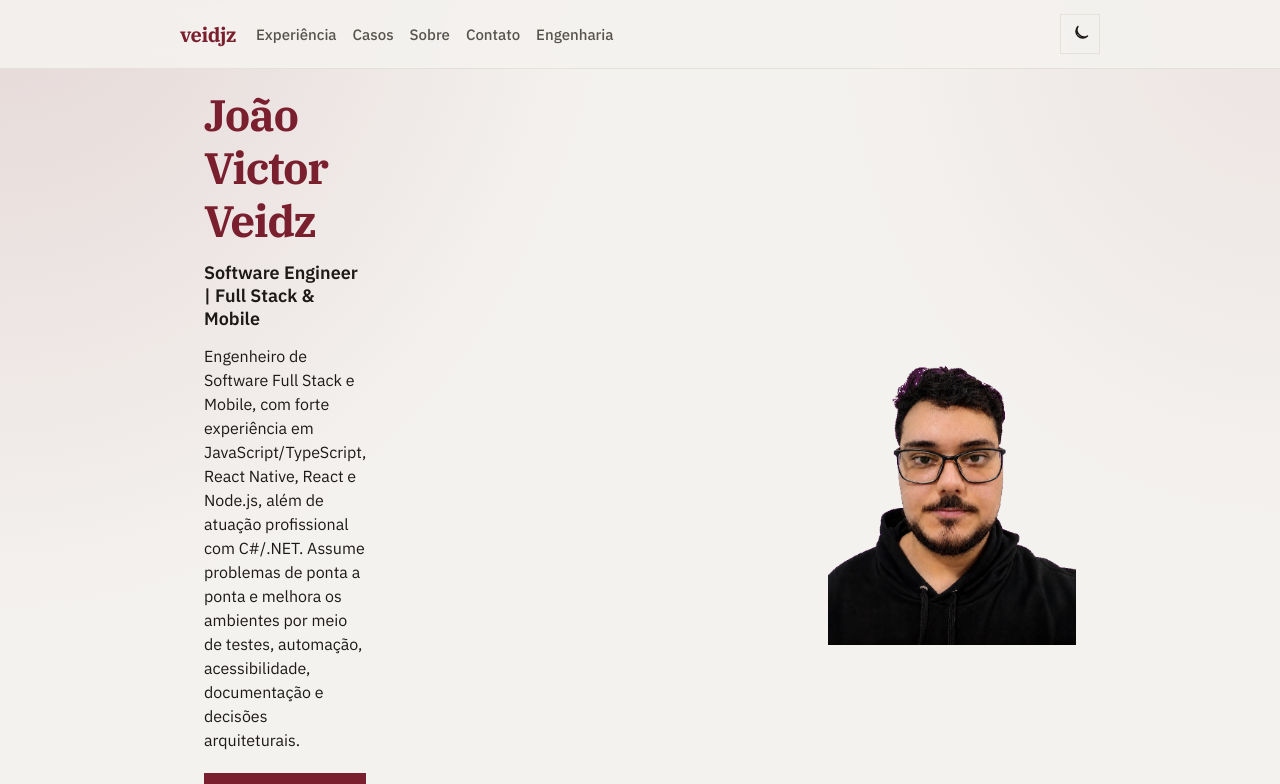
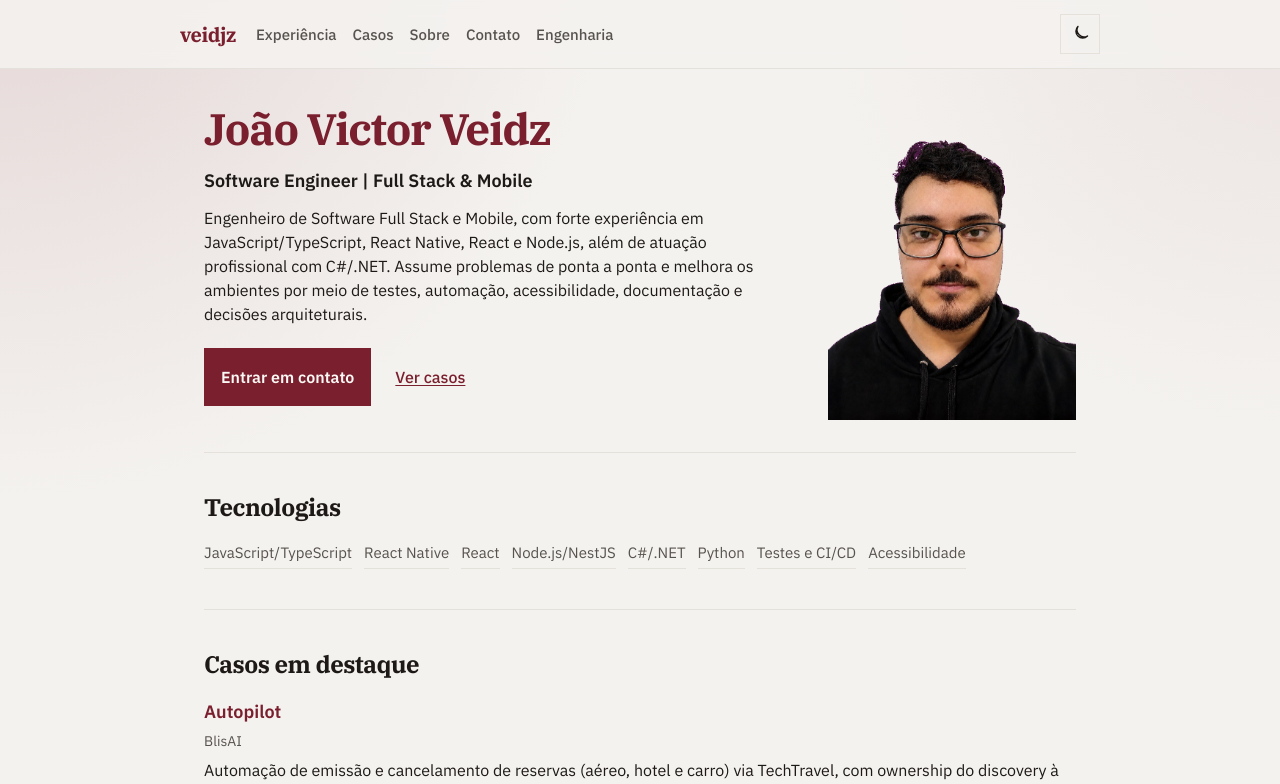
Before and after one commit to veidjz/veidjz-web, a Next.js app in the folder apps/web/: page / in a window 1280 px wide. Shown: the top 784 px of the page. Built offline with nearby package versions, Linux system fonts and the light colour scheme.

Commit message:
fix: pin hero portrait column width on desktop
Keep the portrait track at 15.5rem so Image intrinsic width cannot open a gap.

```diff
--- a/apps/web/src/app/page.module.css
+++ b/apps/web/src/app/page.module.css
@@ -78,7 +78,9 @@
 
 .portrait {
   justify-self: end;
-  width: min(100%, 15.5rem);
+  width: 100%;
+  max-width: 15.5rem;
+  min-width: 0;
   aspect-ratio: 3 / 4;
   overflow: hidden;
   background: transparent;
@@ -182,7 +184,7 @@
 
 @media (min-width: 800px) {
   .hero {
-    grid-template-columns: minmax(0, 1fr) auto;
+    grid-template-columns: minmax(0, 1fr) 15.5rem;
     gap: 2.25rem;
   }
 }
```
